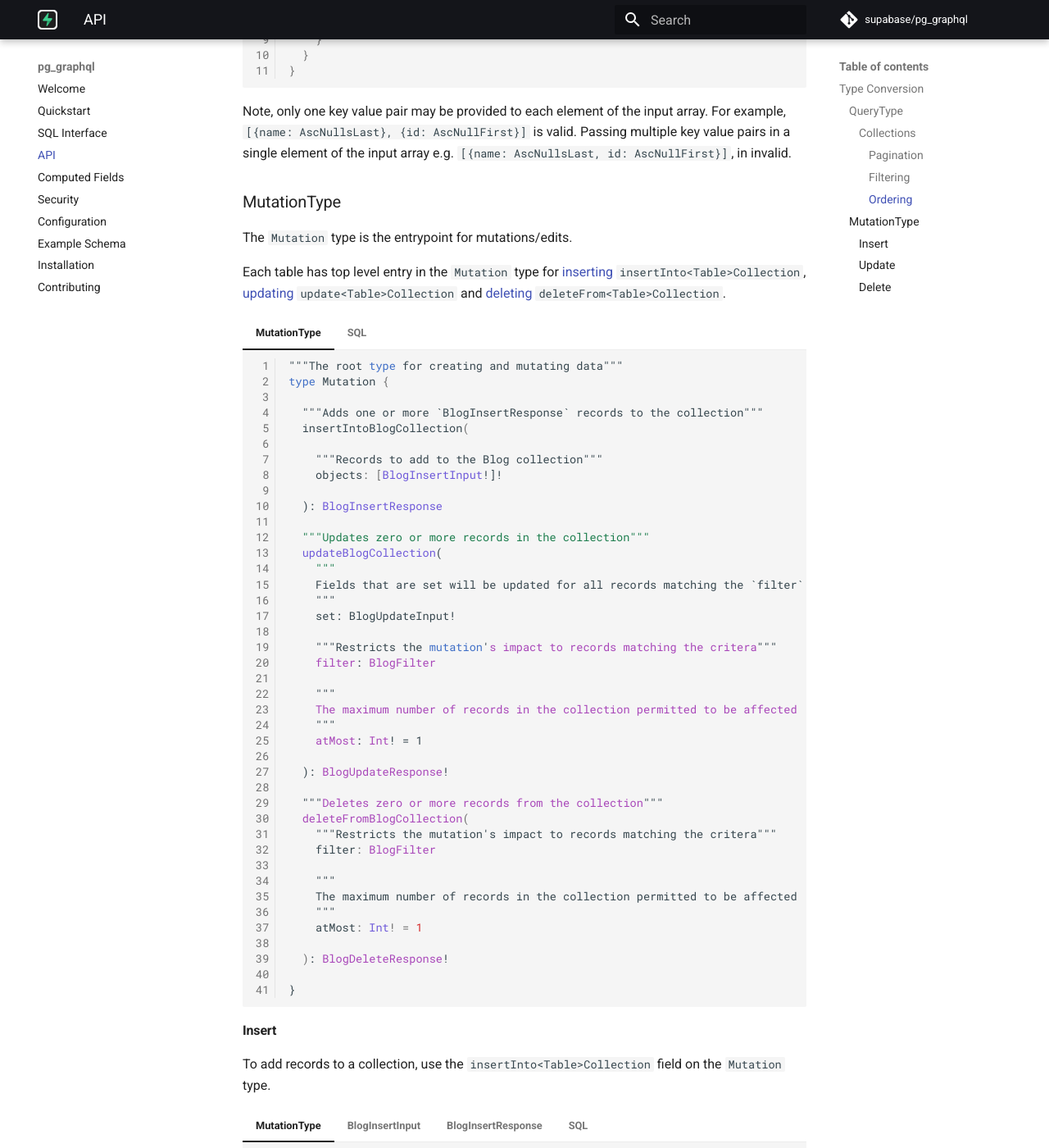
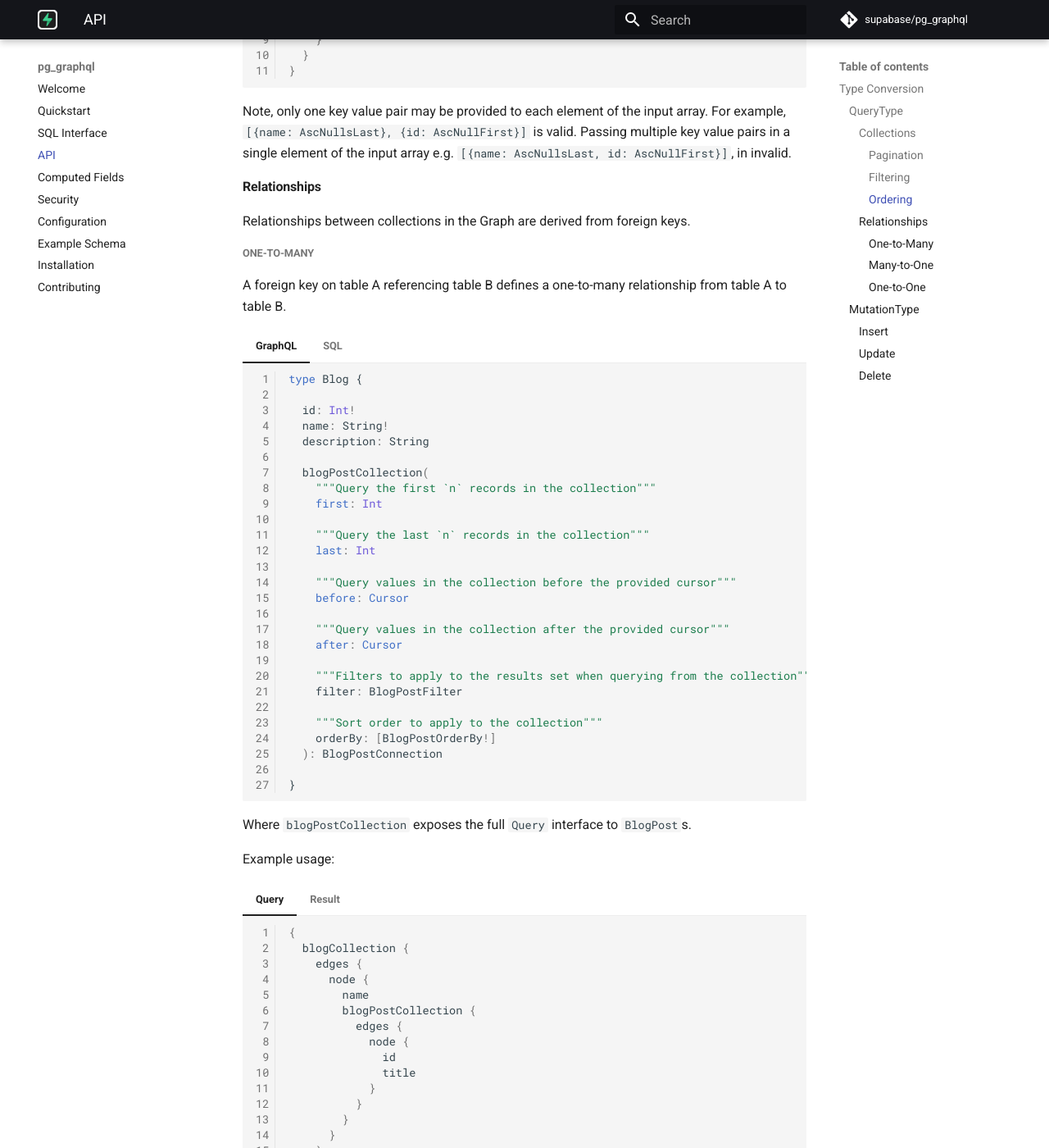
Before and after one commit to supabase/pg_graphql, an MkDocs documentation site: the page built from docs/api.md, in a window 1280 px wide and 1400 px high, scrolled down 6173 px. Shown: the whole window at 82% size. Built offline with MkDocs 1.6.1 and Material for MkDocs 9.7.7, drawn with Linux system fonts in a browser that asks for light colours; comment, search, counter and statistics services are not loaded; some of the changed text lies outside the part shown.

Commit message:
relationship docs

````diff
--- a/docs/api.md
+++ b/docs/api.md
@@ -622,6 +622,299 @@ Example usage:
 Note, only one key value pair may be provided to each element of the input array. For example, `[{name: AscNullsLast}, {id: AscNullFirst}]` is valid. Passing multiple key value pairs in a single element of the input array e.g. `[{name: AscNullsLast, id: AscNullFirst}]`, in invalid.
 
 
+#### Relationships
+
+Relationships between collections in the Graph are derived from foreign keys.
+
+##### One-to-Many
+
+A foreign key on table A referencing table B defines a one-to-many relationship from table A to table B.
+
+
+=== "GraphQL"
+
+    ```sql
+    type Blog {
+
+      id: Int!
+      name: String!
+      description: String
+
+      blogPostCollection(
+        """Query the first `n` records in the collection"""
+        first: Int
+
+        """Query the last `n` records in the collection"""
+        last: Int
+
+        """Query values in the collection before the provided cursor"""
+        before: Cursor
+
+        """Query values in the collection after the provided cursor"""
+        after: Cursor
+
+        """Filters to apply to the results set when querying from the collection"""
+        filter: BlogPostFilter
+
+        """Sort order to apply to the collection"""
+        orderBy: [BlogPostOrderBy!]
+      ): BlogPostConnection
+
+    }
+    ```
+
+=== "SQL"
+
+    ```sql
+    create table "Blog"(
+        id serial primary key,
+        name varchar(255) not null
+    );
+
+    create table "BlogPost"(
+        id serial primary key,
+        "blogId" integer not null references "Blog"(id),
+        title varchar(255) not null,
+        body varchar(10000)
+    );
+    ```
+
+Where `blogPostCollection` exposes the full `Query` interface to `BlogPost`s.
+
+
+Example usage:
+
+
+=== "Query"
+
+    ```graphql
+    {
+      blogCollection {
+        edges {
+          node {
+            name
+            blogPostCollection {
+              edges {
+                node {
+                  id
+                  title
+                }
+              }
+            }
+          }
+        }
+      }
+    }
+    ```
+
+=== "Result"
+
+    ```json
+    {
+      "data": {
+        "blogCollection": {
+          "edges": [
+            {
+              "node": {
+                "name": "pg_graphql blog",
+                "blogPostCollection": {
+                  "edges": [
+                    {
+                      "node": {
+                        "id": 2,
+                        "title": "fIr3t p0sT"
+                      }
+                    },
+                    {
+                      "node": {
+                        "id": 3,
+                        "title": "graphql with postgres"
+                      }
+                    }
+                  ]
+                }
+              }
+            }
+          ]
+        }
+      }
+    }
+    ```
+
+##### Many-to-One
+
+A foreign key on table A referencing table B defines a many-to-one relationship from table B to table A.
+
+=== "GraphQL"
+
+    ```sql
+    type BlogPost {
+      id: Int!
+      blogId: Int!
+      title: String!
+      body: String
+
+      blog: Blog
+    }
+    ```
+
+=== "SQL"
+
+    ```sql
+    create table "Blog"(
+        id serial primary key,
+        name varchar(255) not null
+    );
+
+    create table "BlogPost"(
+        id serial primary key,
+        "blogId" integer not null references "Blog"(id),
+        title varchar(255) not null,
+        body varchar(10000)
+    );
+    ```
+
+Where `blog` exposes the `Blog` record associated with the `BlogPost`.
+
+
+Example usage:
+
+
+=== "Query"
+
+    ```graphql
+    {
+      blogPostCollection {
+        edges {
+          node {
+            title
+            blog {
+              name
+            }
+          }
+        }
+      }
+    }
+    ```
+
+=== "Result"
+
+    ```json
+    {
+      "data": {
+        "blogPostCollection": {
+          "edges": [
+            {
+              "node": {
+                "blog": {
+                  "name": "pg_graphql blog"
+                },
+                "title": "fIr3t p0sT"
+              }
+            },
+            {
+              "node": {
+                "blog": {
+                  "name": "pg_graphql blog"
+                },
+                "title": "graphql with postgres"
+              }
+            }
+          ]
+        }
+      }
+    }
+    ```
+
+
+
+
+##### One-to-One
+
+
+A one-to-one relationship is defined by a foreign key on table A referencing table B where the columns making up the foreign key on table A are unique.
+
+=== "GraphQL"
+
+    ```sql
+    type Employee {
+      id: Int!
+      name: String!
+      emailAddressId: Int
+      emailAddress: EmailAddress
+    }
+
+    type EmailAddress {
+      id: Int!
+      address: String!
+      employee: Employee
+    }
+    ```
+
+=== "SQL"
+
+    ```sql
+    create table "EmailAddress"(
+        id serial primary key,
+        address text unique not null
+    );
+
+    create table "Employee"(
+        id serial primary key,
+        name text not null,
+        email_address_id int unique references "EmailAddress"(id)
+    );
+    ```
+
+
+Example usage:
+
+
+=== "Query"
+
+    ```graphql
+    {
+      employeeCollection {
+        edges {
+          node {
+            name
+            emailAddress {
+              address
+              employee {
+                name
+              }
+            }
+          }
+        }
+      }
+    }
+    ```
+
+=== "Result"
+
+    ```json
+    {
+      "data": {
+        "employeeCollection": {
+          "edges": [
+            {
+              "node": {
+                "name": "Foo Barington",
+                "emailAddress": {
+                  "address": "foo@bar.com",
+                  "employee": {
+                    "name": "Foo Barington"
+                  }
+                }
+              }
+            }
+          ]
+        }
+      }
+    }
+    ```
+
+
 ### MutationType
 
 The `Mutation` type is the entrypoint for mutations/edits.
````
